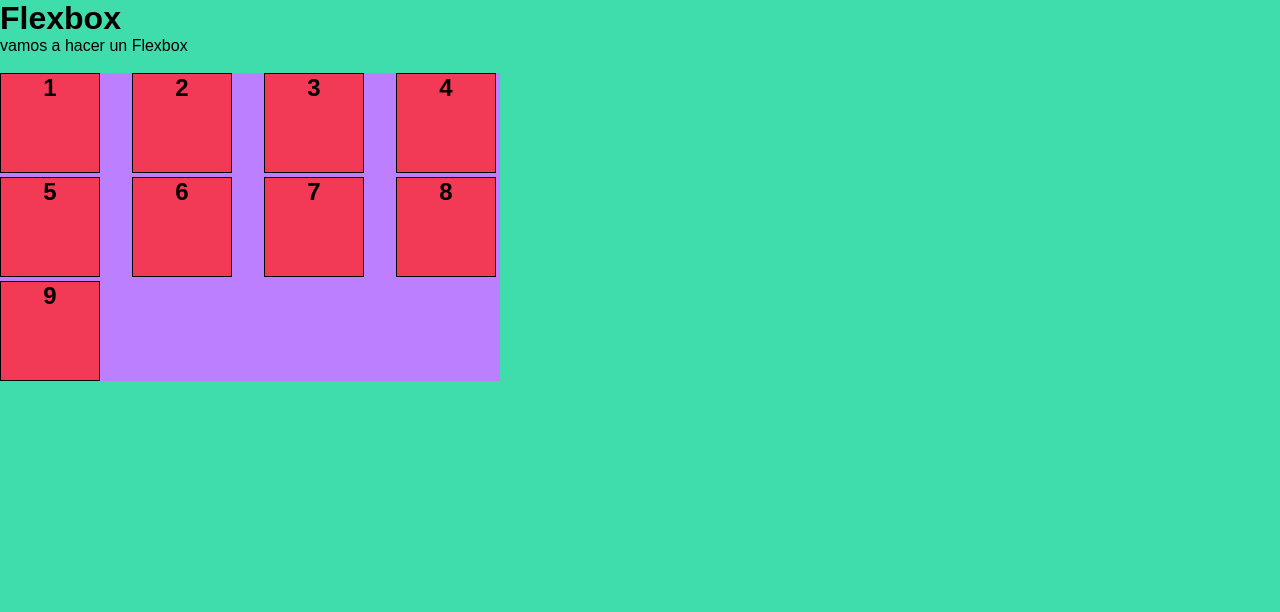
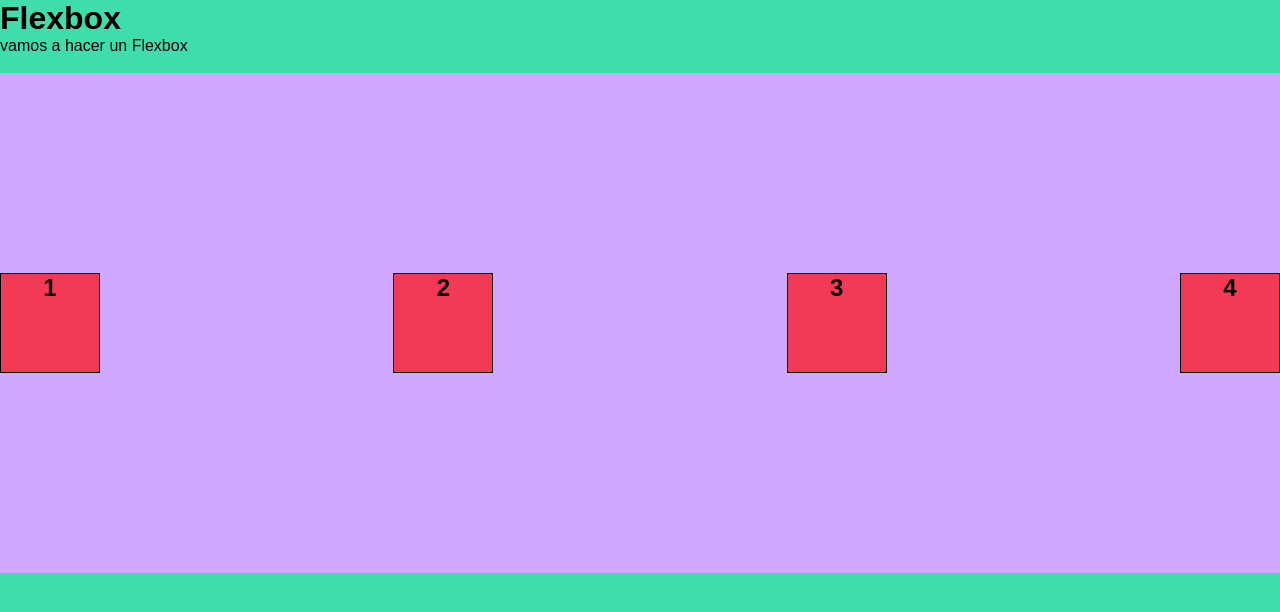
Before and after one commit to Fito45/Flexbox, a plain HTML site: page index.html in a window 1280 px wide. Drawn offline with Linux system fonts and the light colour scheme.

Commit message:
Aprendimos a aling-self

```diff
--- a/index.html
+++ b/index.html
@@ -16,11 +16,6 @@
         <div class="item">2</div>
         <div class="item">3</div>
         <div class="item">4</div>
-        <div class="item">5</div>
-        <div class="item">6</div>
-        <div class="item">7</div>
-        <div class="item">8</div>
-        <div class="item">9</div>
     </div>
 </body>
 
--- a/style.css
+++ b/style.css
@@ -9,31 +9,18 @@ body {
     font-family: Arial, Helvetica, sans-serif;
 }
 
-/*
-Gap -> espacio entre los elementos.
-
-recibe valores en números con unidades reñlativas o absolutas .
-
-esta propiedad se para al contenedor
-*/
 
 .container {
-    width: 500px;
+    height: 500px;
+    background-color: rgb(208, 168, 255);
     display: flex;
-    flex-wrap: wrap;
-    background-color: rgb(187, 127, 255);
-    /*gap: 24px;*/
-    /*gap: 4rem;*/
-    column-gap: 16px;/*elementos divididos en columnas*/
-    row-gap: 32px;/*espacio de los elementos horizontal*/
-    gap: 4px 32px;
-    display: flex;
+    align-items:center;
+    justify-content: space-between;
 }
 
 .item {
     width:100px ;
     height: 100px;
-
     background-color: rgb(242, 57, 85);
     text-align: center;
     font-size: 24px;
@@ -41,3 +28,20 @@ esta propiedad se para al contenedor
     border:1px solid black;
 
 }
+/*
+
+aling-self-> se pasa a unos varios elementos en particular.
+
+Va a Aliniear en el eje transversa a ese a ese elemento unicamente. y sobre escribe la
+propiedad de aling-items  y su valor si se ha declarado en el contenedor
+
+recibe los mismo valores que los items que aling-items:
+
+
+*/
+
+.solito{
+align-self: flex-end;
+height: auto;
+
+}
```
